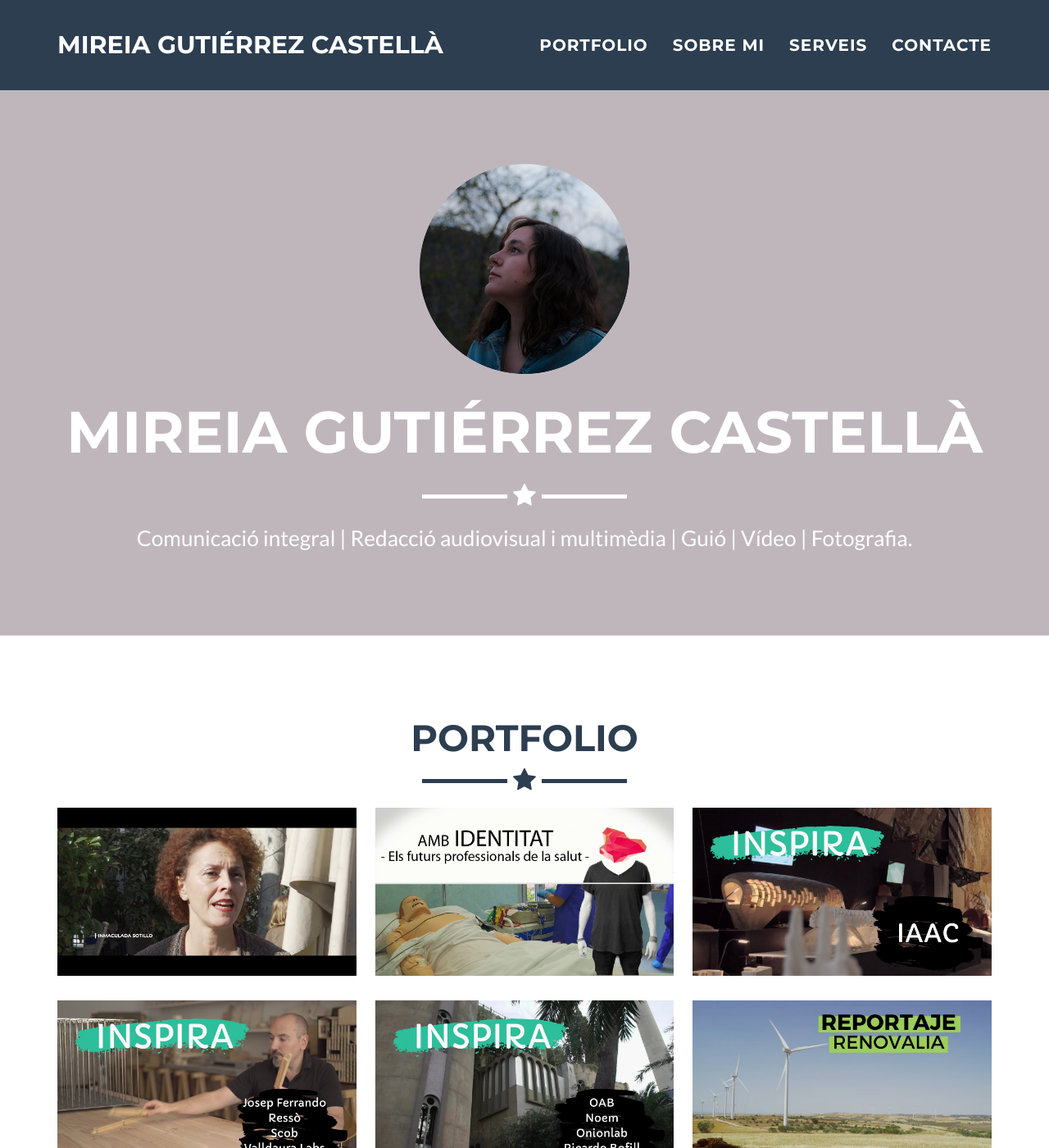
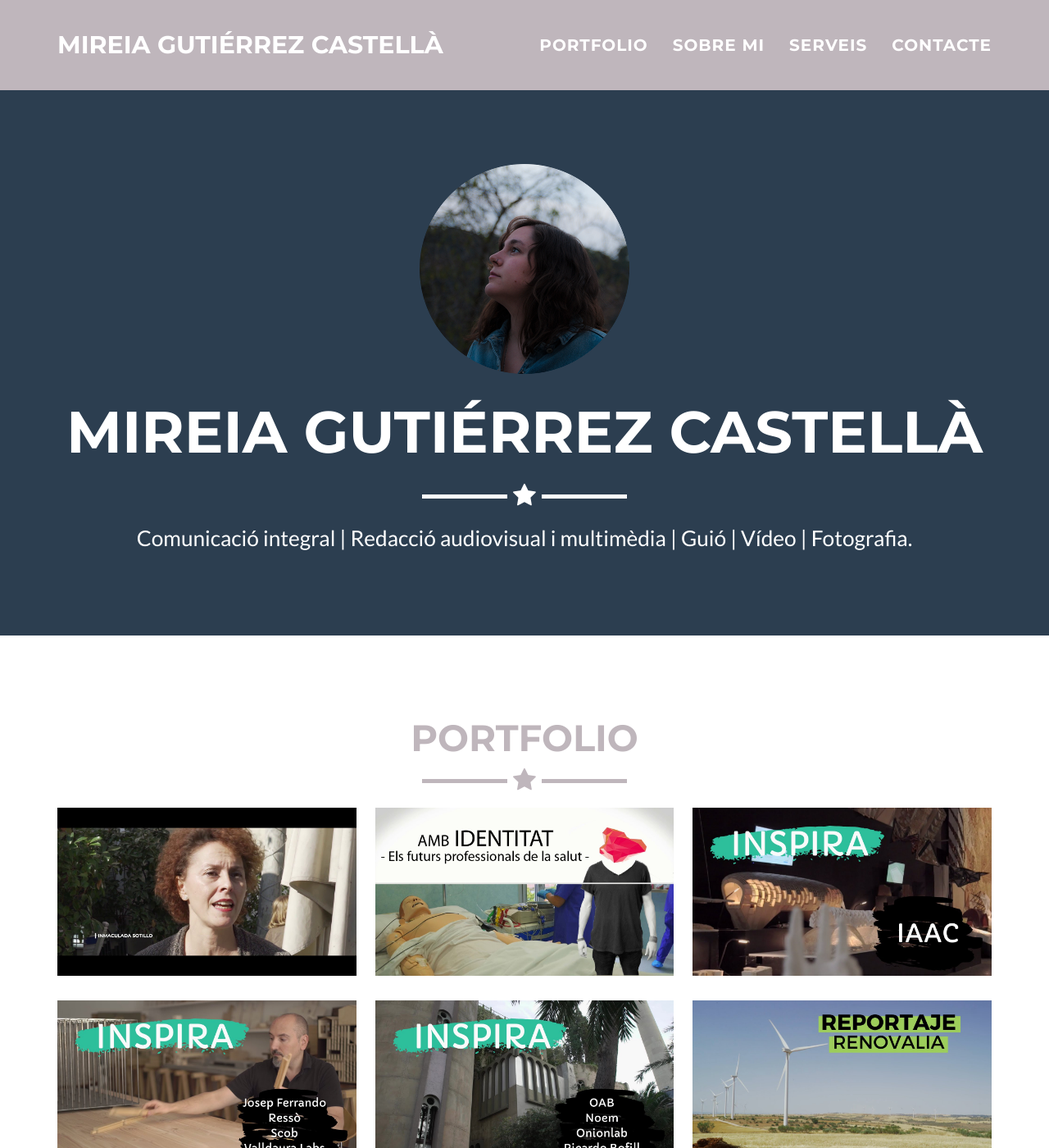
Before and after one commit to belzoond/pagina-mireia, a Jekyll site: the page built from _posts/2020-02-07-in-madrid-una-vida-plena.markdown, in a window 1280 px wide and 1400 px high. Shown: the whole window at 82% size. Built offline with Jekyll 4.4.1, drawn with Linux system fonts in a browser that asks for light colours.

Commit message:
Changed colors again

```diff
--- a/_config.yml
+++ b/_config.yml
@@ -26,9 +26,9 @@ disqus_shortname: myshortname
 
 # Color settings (hex-codes without the leading hash-tag)
 color:
-  primary: BFB6BC #80B3FF
-  primary-rgb: "191,182,188" #"128,179,255"
-  secondary: 2c3e50 #FD6E8A
+  primary: 2c3e50 #80B3FF
+  primary-rgb: "44,62,80" #"128,179,255"
+  secondary: BFB6BC #FD6E8A
   secondary-dark: 233140 #A2122F
 
 # Footer settings
```
